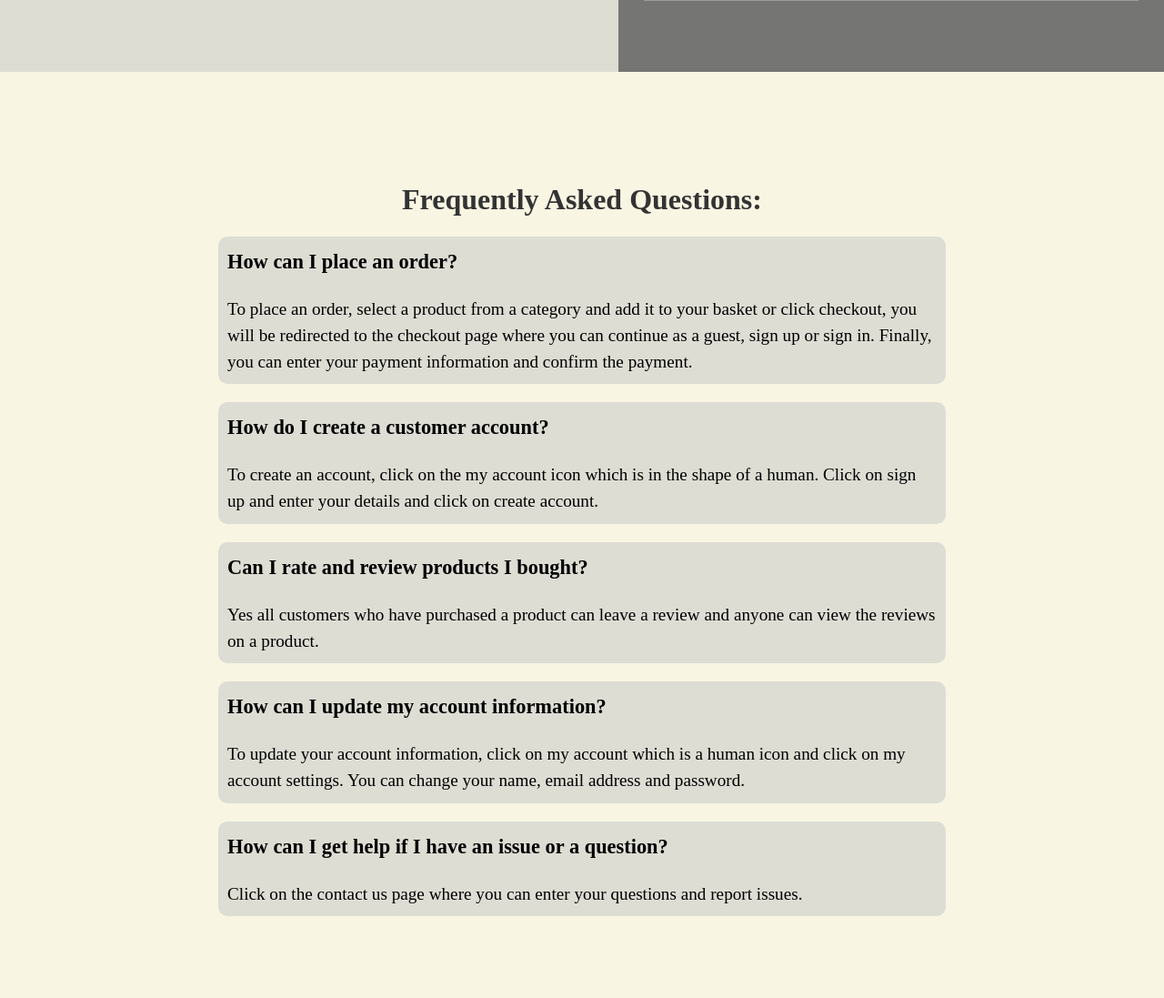
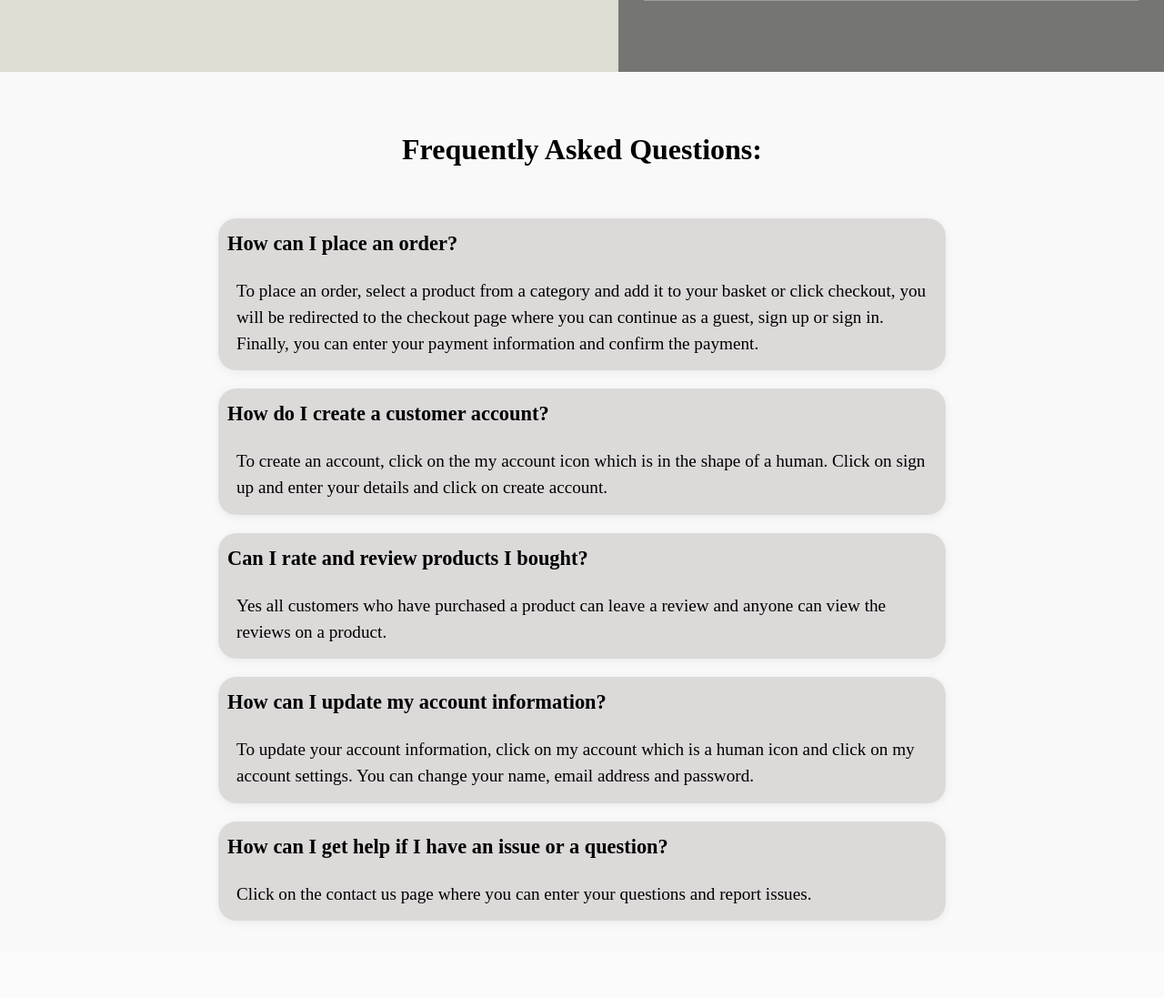
Before and after one commit to Dimitri-kc/TEAM-13-, a PHP site: page /About.html in a window 1280 px wide. Shown: the part 721-1818 px from the top of the page at 91% size. After the commit the page ends 1733 px from the top, so only its background shows below. Run offline with PHP 8.4, Linux system fonts and the light colour scheme.

Commit message:
added colours

```diff
--- a/Styles.css
+++ b/Styles.css
@@ -76,18 +76,21 @@ text-align: center;
 .faq-section h2 {
   padding: 5px;
   font-size: 2em;
-  margin-bottom: 10px;
-  color: #333;
+  margin-bottom: 45px;
+  color: #000000;
   /* justify-content: center; */
 }
 
 .faq-item {
-  background: #ddddd4;
-  border-radius: 10px;
+  background: #cbc6c69c;
+  border-radius: 20px;
   margin-bottom: 20px;
   /* overflow: hidden; */
   text-align: left;
   /* cursor: pointer; */
+  box-shadow: 0 2px 10px rgba(96, 96, 96, 0.1);
+
+
 }
 
 .faq-question {
@@ -96,16 +99,16 @@ text-align: center;
   font-size: 1.4rem;
 }
 .faq-answer {
-  padding:10px;
+  padding:10px 20px 15px 20px;
   font-weight: 400;
   font-size: 1.2rem;
   line-height: 1.5;
 }
 
 .faq-background {
-  background-color:#f9f5e3;
+  background-color:#f9f9f9;
   width: 100%;
-  padding:60px 0;
+  padding:5px 0;
   min-height: 100vh;
   display: flex;
 
```
